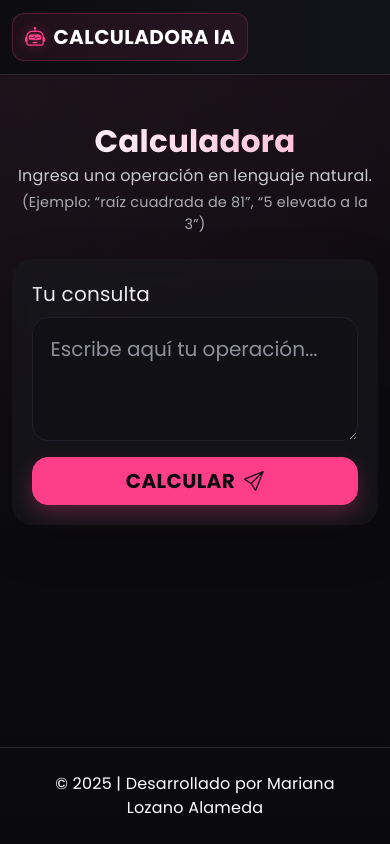
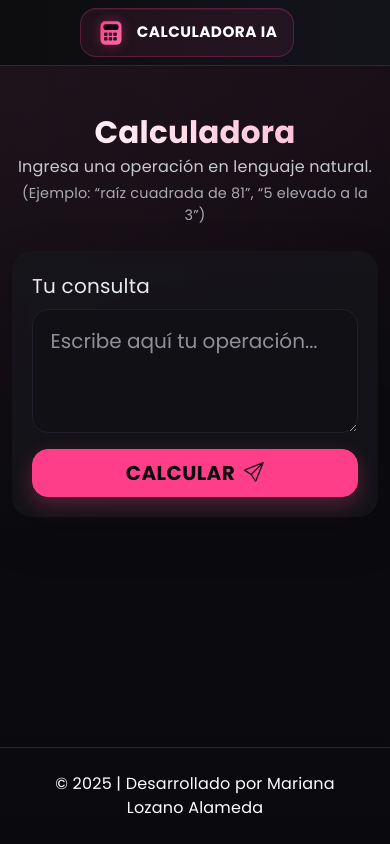
Before and after one commit to Marianalozano/Integrado, a plain HTML site: page index.html in a window 390 px wide. Drawn offline with nearby package versions, Linux system fonts and the light colour scheme.

Commit message:
dos
Updated styles and accessibility features in the navbar and buttons. Improved hover effects and added aria-labels for better screen reader support.

```diff
--- a/index.html
+++ b/index.html
@@ -16,7 +16,7 @@
 
   <style>
     :root{
-      /* Paleta principal (se mantiene) */
+      /* Paleta (se mantiene) */
       --rose:#ff3e8a;
       --rose-2:#ff69a6;
       --rose-soft:#ffc2d9;
@@ -46,25 +46,48 @@
 
     main{ flex-shrink:0; }
 
-    /* Navbar */
+    /* Navbar centrada */
     .navbar{
       background: linear-gradient(90deg, var(--ink) 0%, #111117 60%, #13131a 100%);
       border-bottom:1px solid var(--border);
     }
+    .navbar .container{
+      display:flex;
+      justify-content:center; /* centra el branding */
+    }
     .navbar .navbar-brand{
       color:#fff;
-      font-weight:700;
-      letter-spacing:.4px;
-      display:flex;
+      font-weight:800;
+      letter-spacing:.5px;
+      display:inline-flex;
       align-items:center;
-      gap:.5rem;
+      gap:.75rem;
       text-transform:uppercase;
+      padding:.6rem 1rem;
+      border-radius:1rem;
+      background: rgba(255,62,138,.08);
+      border:1px solid rgba(255,62,138,.25);
+      box-shadow: inset 0 1px 0 rgba(255,255,255,.05);
+      text-decoration:none;
+      transition: transform .15s ease, box-shadow .2s ease, border-color .2s ease;
     }
-    .navbar .navbar-brand i{
-      color:var(--rose);
-      filter: drop-shadow(0 0 6px rgba(255,62,138,.4));
+    .navbar .navbar-brand:hover{
+      transform: translateY(-1px);
+      box-shadow: 0 10px 24px rgba(255,62,138,.25);
+      border-color: rgba(255,62,138,.35);
     }
-    .navbar .navbar-brand:hover{ color:#fff; }
+
+    /* Logo calculadora (SVG) interacciones */
+    .logo-calc{
+      width:28px; height:28px; flex:0 0 28px;
+      filter: drop-shadow(0 0 6px rgba(255,62,138,.35));
+    }
+    .logo-body{ fill:url(#gRose); }
+    .logo-screen{ fill:#0a0a0e; }
+    .logo-key{ fill:#1c1c24; transition: fill .25s ease, transform .25s ease; }
+    .navbar .navbar-brand:hover .logo-key{ fill:#2a2a31; }
+    .logo-key.hl{ fill:#2a2a31; }
+    .navbar .navbar-brand:hover .logo-key.hl{ transform: translateY(-1px); fill:#3a3a45; }
 
     /* Hero centrado */
     .hero-wrap{
@@ -78,7 +101,6 @@
       -webkit-background-clip:text;
       background-clip:text;
       color:transparent;
-      text-shadow: 0 0 0 transparent;
       animation: softGlow 5s ease-in-out infinite;
     }
     .hero-sub{
@@ -120,7 +142,7 @@
       transform: translateY(-1px);
     }
 
-    /* Botón primario (rosa) */
+    /* Botón primario (rosa) + ripple */
     .btn-primary{
       --bs-btn-color:#0b0b0f;
       --bs-btn-bg:var(--rose);
@@ -131,10 +153,12 @@
       --bs-btn-active-bg:#ff2f83;
       --bs-btn-active-border-color:#ff2f83;
       border-radius: 1rem;
-      font-weight:700;
+      font-weight:800;
       letter-spacing:.4px;
       text-transform:uppercase;
       box-shadow: 0 8px 20px rgba(255,62,138,.28);
+      position:relative;
+      overflow:hidden;
       transition: transform .08s ease, box-shadow .2s ease;
     }
     .btn-primary:hover{
@@ -142,9 +166,15 @@
       box-shadow: 0 10px 24px rgba(255,62,138,.35);
       color:#0a0a0e;
     }
-    .btn-primary:active{
-      transform: translateY(0);
-      box-shadow: 0 4px 12px rgba(255,62,138,.25);
+    .btn-primary:active::after{
+      content:"";
+      position:absolute; inset:auto;
+      left:50%; top:50%;
+      width:10px; height:10px; border-radius:50%;
+      background: rgba(255,62,138,.45);
+      transform: translate(-50%,-50%) scale(1);
+      animation: ripple .5s ease-out forwards;
+      pointer-events:none;
     }
 
     /* Alerts reestilizadas */
@@ -174,41 +204,57 @@
       border-top:1px solid var(--border);
       color:#bcbccd;
     }
-    .footer a{ color:var(--rose-2); text-decoration:none; }
-    .footer a:hover{ text-decoration:underline; }
-
-    /* Detalles */
-    .brand-accent{
-      display:inline-flex; align-items:center; gap:.5rem;
-      padding:.5rem .75rem; border-radius:.75rem;
-      background: rgba(255,62,138,.08);
-      border:1px solid rgba(255,62,138,.25);
-      color:#fff;
-    }
-    .brand-accent i{ color:var(--rose); }
 
     @keyframes softGlow {
       0% { text-shadow: 0 0 0 rgba(255,62,138,0); }
       50%{ text-shadow: 0 0 14px rgba(255,62,138,.18); }
       100%{ text-shadow: 0 0 0 rgba(255,62,138,0); }
     }
+    @keyframes ripple {
+      to { transform: translate(-50%,-50%) scale(22); opacity:0; }
+    }
 
-    /* Sección compacta en móviles */
+    /* Resp */
     @media (max-width: 576px){
+      .navbar .navbar-brand{ font-size:.95rem; }
       .hero-sub{ font-size:1rem; }
       .hero-hint{ font-size:.9rem; }
+    }
+
+    /* Accesibilidad motion */
+    @media (prefers-reduced-motion: reduce) {
+      .display-5, .btn-primary:active::after { animation: none !important; }
+      .btn-primary, .navbar .navbar-brand { transition: none !important; }
     }
   </style>
 </head>
 <body class="d-flex flex-column min-vh-100">
 
+  <!-- NAVBAR con logo calculadora centrado -->
   <nav class="navbar navbar-dark shadow-sm">
     <div class="container">
-      <a class="navbar-brand" href="#">
-        <span class="brand-accent">
-          <i class="bi bi-robot"></i>
-          Calculadora IA
-        </span>
+      <a class="navbar-brand" href="#" aria-label="Inicio - Calculadora IA">
+        <!-- SVG LOGO CALCULADORA -->
+        <svg class="logo-calc" viewBox="0 0 48 48" aria-hidden="true" focusable="false">
+          <defs>
+            <linearGradient id="gRose" x1="0" x2="1" y1="0" y2="1">
+              <stop offset="0%" stop-color="#ff3e8a"/>
+              <stop offset="100%" stop-color="#ff69a6"/>
+            </linearGradient>
+          </defs>
+          <!-- cuerpo -->
+          <rect x="6" y="4" rx="8" ry="8" width="36" height="40" class="logo-body"/>
+          <!-- pantalla -->
+          <rect x="11" y="9" rx="4" ry="4" width="26" height="10" class="logo-screen"/>
+          <!-- teclas -->
+          <rect x="12" y="23" width="6" height="6" rx="2" class="logo-key"/>
+          <rect x="20" y="23" width="6" height="6" rx="2" class="logo-key hl"/>
+          <rect x="28" y="23" width="6" height="6" rx="2" class="logo-key"/>
+          <rect x="12" y="31" width="6" height="6" rx="2" class="logo-key"/>
+          <rect x="20" y="31" width="6" height="6" rx="2" class="logo-key"/>
+          <rect x="28" y="31" width="6" height="6" rx="2" class="logo-key"/>
+        </svg>
+        <span>CALCULADORA IA</span>
       </a>
     </div>
   </nav>
@@ -238,7 +284,7 @@
             <div class="d-grid">
               <button id="btnCalcular" class="btn btn-primary btn-lg" type="button">
                 Calcular
-                <i class="bi bi-send ms-1"></i>
+                <i class="bi bi-send ms-1" aria-hidden="true"></i>
               </button>
             </div>
 
@@ -248,7 +294,7 @@
             </div>
 
             <div id="divError" class="alert alert-danger mt-4 mb-0" style="display: none;" role="alert">
-              <i class="bi bi-exclamation-triangle-fill me-2"></i>
+              <i class="bi bi-exclamation-triangle-fill me-2" aria-hidden="true"></i>
               <span id="errorTexto">Hubo un error al procesar la solicitud.</span>
             </div>
 
```
